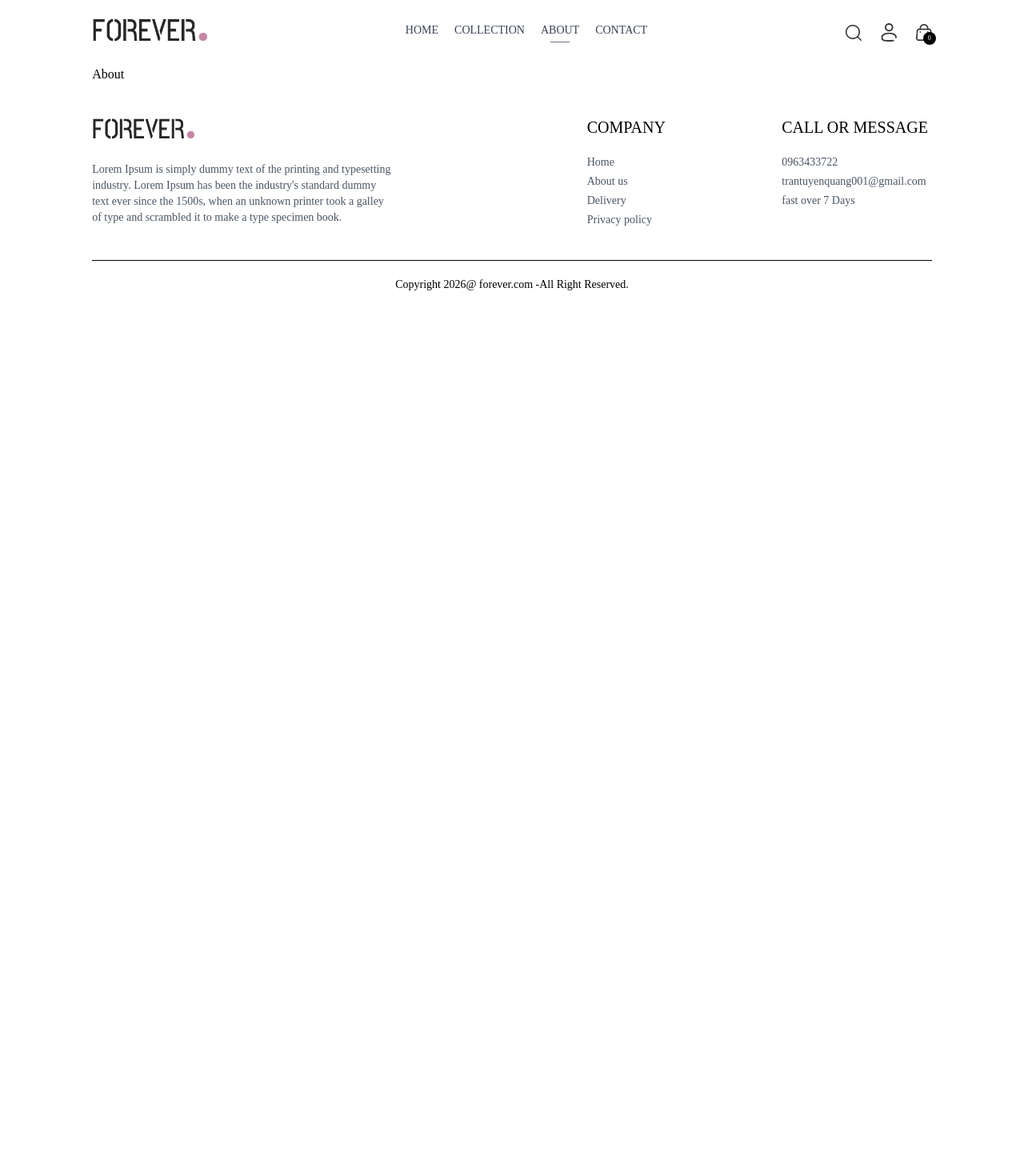
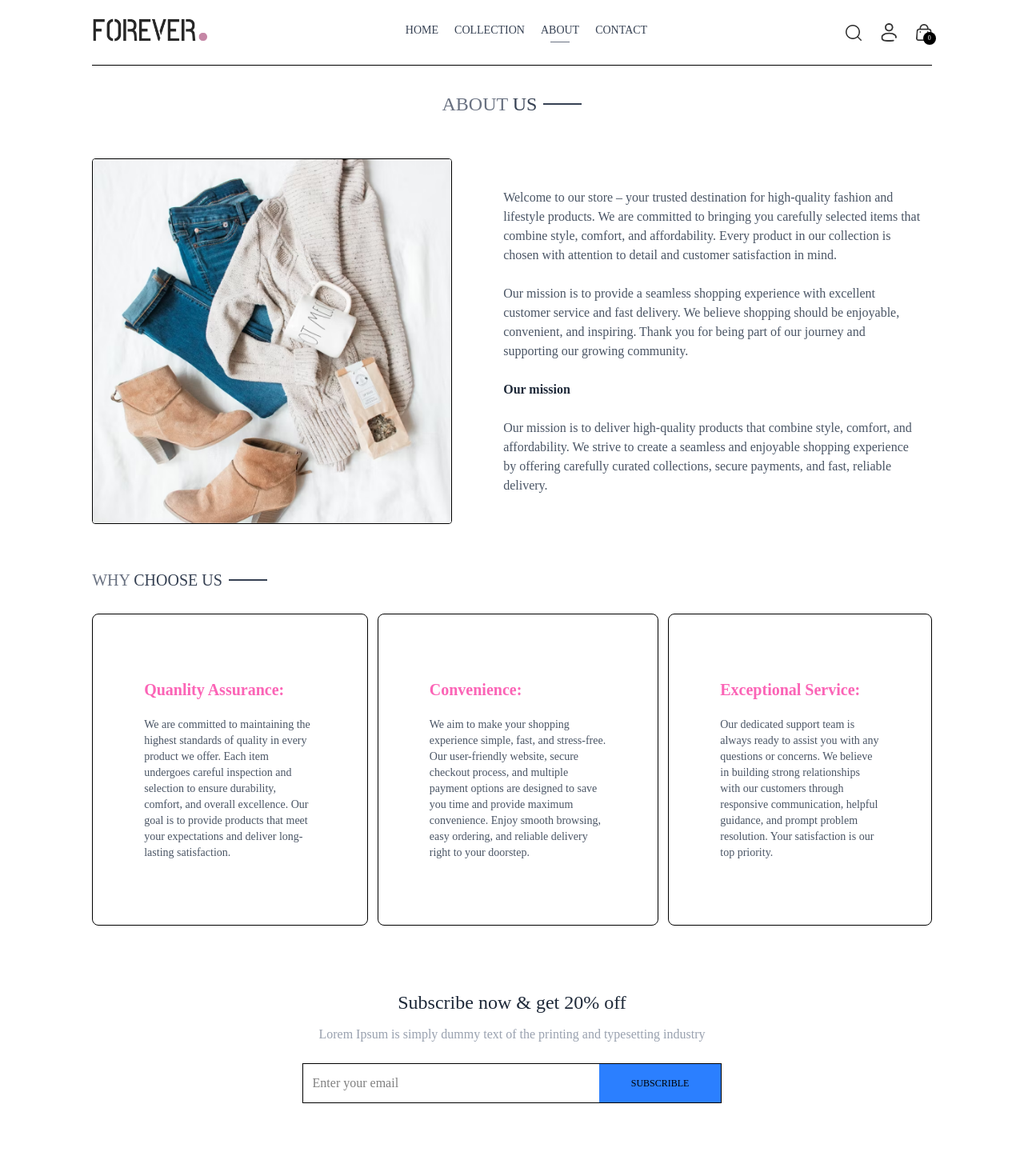
Before and after one commit to quangvu0407/DATN, a React (Vite) app: page /about in a window 1280 px wide. Shown: the top 1460 px of the page at 80% size. Before the commit the page ends 800 px from the top, so only its background shows below. Built offline with nearby package versions, Linux system fonts and the light colour scheme.

Commit message:
tạo trang login và about

```diff
--- /dev/null
+++ b/src/components/About/Abouts.jsx
@@ -0,0 +1,77 @@
+import React from 'react'
+import Title from '../Title'
+import { assets } from '../../assets/assets';
+import NewsletterBox from '../Contact/NewsletterBox'
+
+const Abouts = () => {
+  return (
+    <div>
+      <div className='text-2xl text-center pt-8 border-t'>
+        <Title text1={'ABOUT'} text2={'US'} />
+      </div>
+
+      <div className='my-10 flex flex-col md:flex-row gap-16'>
+        <img className='w-full md:max-w-[450px] border rounded-sm' src={assets.about_img} alt='' />
+        <div className='flex flex-col justify-center gap-6 md:w-2/4 text-gray-600'>
+          <p>
+            Welcome to our store – your trusted destination for high-quality fashion and lifestyle products.
+            We are committed to bringing you carefully selected items that combine style, comfort, and affordability.
+            Every product in our collection is chosen with attention to detail and customer satisfaction in mind.
+          </p>
+
+          <p>
+            Our mission is to provide a seamless shopping experience with excellent customer service and fast delivery.
+            We believe shopping should be enjoyable, convenient, and inspiring.
+            Thank you for being part of our journey and supporting our growing community.
+          </p>
+
+          <b className='text-gray-800'>Our mission</b>
+          <p>
+            Our mission is to deliver high-quality products that combine style, comfort, and affordability.
+            We strive to create a seamless and enjoyable shopping experience by offering carefully curated
+            collections, secure payments, and fast, reliable delivery.
+          </p>
+        </div>
+      </div>
+
+      <div className='text-xl py-4'>
+        <Title text1={'WHY'} text2={'CHOOSE US'} />
+      </div>
+
+      <div className='flex flex-col md:flex-row text-sm mb-20 gap-3'>
+        <div className='border px-10 md:px-16 py-4 sm:py-20 flex flex-col gap-5 border rounded-lg'>
+          <b className='text-xl text-pink-400'>Quanlity Assurance:</b>
+          <p className='text-gray-600'>
+            We are committed to maintaining the highest standards of quality in every product we offer.
+            Each item undergoes careful inspection and selection to ensure durability, comfort, and overall excellence.
+            Our goal is to provide products that meet your expectations and deliver long-lasting satisfaction.
+          </p>
+        </div>
+
+        <div className='border px-10 md:px-16 py-4 sm:py-20 flex flex-col gap-5 border rounded-lg'>
+          <b className='text-xl text-pink-400'>Convenience:</b>
+          <p className='text-gray-600'>
+            We aim to make your shopping experience simple, fast, and stress-free.
+            Our user-friendly website, secure checkout process, and multiple payment options
+            are designed to save you time and provide maximum convenience.
+            Enjoy smooth browsing, easy ordering, and reliable delivery right to your doorstep.
+          </p>
+        </div>
+
+        <div className='border px-10 md:px-16 py-4 sm:py-20 flex flex-col gap-5 border rounded-lg'>
+          <b className='text-xl text-pink-400'>Exceptional Service:</b>
+          <p className='text-gray-600'>
+            Our dedicated support team is always ready to assist you with any questions or concerns.
+            We believe in building strong relationships with our customers through responsive communication,
+            helpful guidance, and prompt problem resolution.
+            Your satisfaction is our top priority.
+          </p>
+        </div>
+      </div>
+
+      <NewsletterBox />
+    </div>
+  )
+}
+
+export default Abouts
--- a/src/components/Contact/Footer.jsx
+++ b/src/components/Contact/Footer.jsx
@@ -4,7 +4,7 @@ import { assets } from '../../assets/assets'
 const Footer = () => {
   return (
     <div>
-      <div className='flex flex-col sm:grid grid-cols-[3fr_1fr_1fr] gap-14 my-10 text-sm'>
+      <div className='flex flex-col sm:grid grid-cols-[3fr_1fr_1fr] gap-14 my-10 text-sm pt-10'>
         <div>
           <img src={assets.logo} className='mb-5 w-32' />
           <p className='w-full md:w-2/3 text-gray-600'>
--- a/src/components/Contact/NewsletterBox.jsx
+++ b/src/components/Contact/NewsletterBox.jsx
@@ -11,7 +11,7 @@ const NewsletterBox = () => {
       <p className='text-gray-400 mt-3'>Lorem Ipsum is simply dummy text of the printing and typesetting industry</p>
       <form onSubmit={onSubmitHandler} className='w-full sm:w-1/2 flex items-center gap-3 mx-auto my-6 border pl-3'>
         <input className='w-full sm:flex-1 outline-none' type="email" placeholder='Enter your email' />
-        <button type='submit' className='bg-black text-white text-xs px-10 py-4'>SUBSCRIBLE</button>
+        <button type='submit' className='bg-blue-500 text-black text-xs px-10 py-4'>SUBSCRIBLE</button>
       </form>
     </div>
   )
--- a/src/components/Menu/Navbar.jsx
+++ b/src/components/Menu/Navbar.jsx
@@ -40,7 +40,7 @@ const Navbar = () => {
         }}
           src={assets.search_icon} className='w-5 cursor-pointer' alt='' />
         <div className='group relative'>
-          <img className='w-5 cursor-pointer' src={assets.profile_icon} alt='' />
+          <Link to={'/login'}><img className='w-5 cursor-pointer' src={assets.profile_icon} alt='' /></Link>
           <div className='group-hover:block hidden absolute dropdown-menu righ-0 pt-4'>
             <div className='flex flex-col gap-2 w-36 py-3 px-5 bg-slate-100 text-gray-500'>
               <p className='cursor-pointer hover:text-black'>My profile</p>
--- /dev/null
+++ b/src/components/Order/Order.jsx
@@ -0,0 +1,44 @@
+import React, { useContext } from 'react'
+import { ShopContext } from '../../context/ShopContext'
+import Title from '../Title';
+
+const Order = () => {
+  const {products, currency} = useContext(ShopContext);
+
+  return (
+    <div className='border-t pt-16'>
+      <div className='text-2xl'>
+        <Title text1={'MY'} text2={'ORDERS'}/>
+      </div>
+      <div>
+        {
+          products.slice(1, 4).map((item, index) => (
+            <div key={index} className='py-4 border-t border-b text-gray-700 flex flex-col md:flex-row md:items-center md:justify-between gap-4'>
+              <div className='flex items-start gap-6 text-sm'>
+                <img className='w-16 sm:w-20' src={item.image[0]} alt=''/>
+                <div>
+                  <p className='sm:text-base font-medium'>{item.name}</p>
+                  <div className='flex items-center gap-2 mt-3 text-base text-gray-600'>
+                    <p className='text-lg'>{currency} {item.price}</p>
+                    <p>Quantity: 1</p>
+                    <p>Size: M</p>
+                  </div>
+                  <p className='mt-2'>Date: <span className='text-gray-400'>25, jul, 2026</span></p>
+                </div>
+              </div>
+              <div className='md:w-1/2 flex justify-between'>
+                <div className='flex items-center gap-2'>
+                  <p className='min-w-3 h-3 rounded-full bg-green-500'></p>
+                  <p className='text-sm md:text-base '>Ready to ship</p>
+                </div>
+                <butto className='border px-4 py-2 text-sm font-medium rounded-sm'>Track Order</butto>
+              </div>
+            </div>
+          ))
+        }
+      </div>
+    </div>
+  )
+}
+
+export default Order
--- a/src/pages/About.jsx
+++ b/src/pages/About.jsx
@@ -1,8 +1,11 @@
 import React from 'react'
+import Abouts from '../components/About/Abouts'
 
 const About = () => {
   return (
-    <div>About</div>
+    <>
+      <Abouts />
+    </>
   )
 }
 
--- a/src/pages/Login.jsx
+++ b/src/pages/Login.jsx
@@ -1,8 +1,36 @@
-import React from 'react'
+import React, { useState } from 'react'
+import { Form } from 'react-router-dom';
 
 const Login = () => {
+  const [currentState, setCurrentState] = useState('Sign Up');
+  const onSubmitHandler = async (event) => {
+    event.preventDefault();
+  }
   return (
-    <div>Login</div>
+    <div className='flex flex-col items-center border rounded-lg w-3/4 sm:w-[3/4] sm: w-[400px] py-8 mt-15 mx-auto'>
+      <form onSubmit={onSubmitHandler} className='flex flex-col items-center w-[90%] sm:max-w-96 m-auto gap-4 text-gray-800'>
+        <div className='inline-flex items-center gap-2 mb-2 mt-5'>
+          <p className='parata-regular text-3xl'>{currentState}</p>
+          <hr className='border-none h-[1.5px] w-8 bg-gray-800' />
+        </div>
+        {currentState === 'Login' ? '' : <input type='text' className='w-full px-3 py-2 border border-gray-800' placeholder='Name'></input>}
+        <input type='text' className='w-full px-3 py-2 border border-gray-800' placeholder='Email'></input>
+        <input type='text' className='w-full px-3 py-2 border border-gray-800' placeholder='Password'></input>
+        {currentState === 'Sign Up' ? <input type='text' className='w-full px-3 py-2 border border-gray-800' placeholder='Confirm Password'></input> : ''}
+
+        <div className='w-full flex justify-between text-sm mt-[-8px]'>
+          <p className='cursor-pointer'>Forgot your password</p>
+          {
+            currentState === 'Login'
+              ?
+              <p onClick={() => setCurrentState('Sign Up')} className='cursor-pointer'>Create new account</p>
+              :
+              <p onClick={() => setCurrentState('Login')} className='cursor-pointer'>Login Here</p>
+          }
+        </div>
+        <button className='bg-red-400 text-white font-light px-8 py-2 mt-4 border rounded-sm cursor-pointer'>{currentState === 'Login' ? 'Sign In' : 'Sign Up'}</button>
+      </form>
+    </div>
   )
 }
 
--- a/src/pages/Orders.jsx
+++ b/src/pages/Orders.jsx
@@ -1,9 +1,10 @@
 import React from 'react'
+import Order from '../components/Order/order'
 
 const Orders = () => {
   return (
     <div>
-
+      <Order />
     </div>
   )
 }
```
